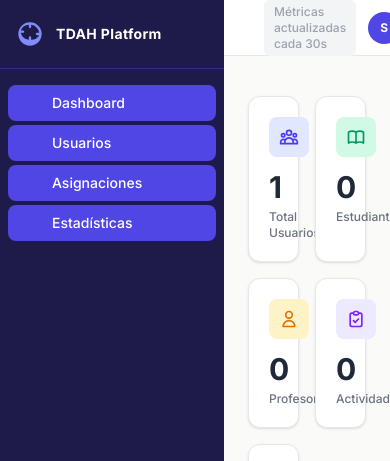
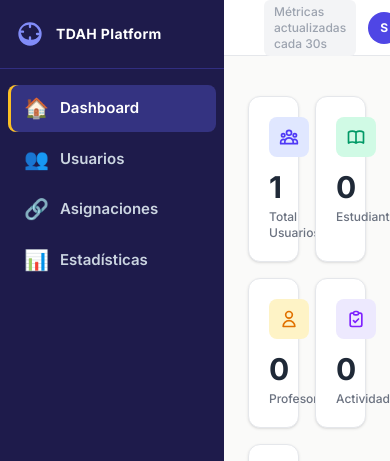
Before and after one commit to RicardoLaMadrid/tdah-platform, a Flask app: page /admin/ in a window 390 px wide. Shown: the top 461 px of the page. Run offline with Flask 3, Linux system fonts and the light colour scheme; the visitor is signed in with stand-in values (Sample User, id 1); data comes from the database, SQL or seed files in the repository; data that the repository does not hold is empty; style sheets or scripts are compiled from the project's sources.

Commit message:
feat(ui): unificar estilo de sidebar en los 3 roles (student/teacher/admin)
- Macro compartido _macros/sidebar.html: los 3 layouts generan sus links
  desde el mismo lugar (antes cada uno tenia su propio macro con padding,
  radio, tamano de icono y tipografia distintos)
- Clases .sidebar-link / -active / -featured en static/css/sidebar.css
- Hover consistente (fondo indigo suave + texto dorado), incluido sobre el
  link activo, que antes no tenia regla de hover y parecia muerto
- Estado activo con borde izquierdo dorado y aria-current

Fix: el estado activo se calculaba con startswith del prefijo del
blueprint, asi que en cualquier pagina de /teacher se marcaban los 4
links a la vez. Ahora cada link declara sus endpoints con `match`.

Fix: student/activities.html y student/progress.html extendian base.html
en vez de student_layout.html, asi que el sidebar salia VACIO en esas dos
paginas. Eso era el "algunas opciones desaparecen" del reporte.

Labels: sin x-show en student (mobile-drawer, el aside es siempre w-64)
y con x-show en teacher/admin (tienen boton Colapsar que baja a w-16).

Co-Authored-By: Claude Opus 5 <noreply@anthropic.com>

```diff
--- a/app/shared/templates/_layouts/admin_layout.html
+++ b/app/shared/templates/_layouts/admin_layout.html
@@ -1,27 +1,16 @@
 {% extends "base.html" %}
-
-{% macro nav_link(endpoint, label, icon_path) %}
-  <a href="{{ url_for(endpoint) }}"
-     class="flex items-center gap-3 px-3 py-2 rounded-lg text-sm font-medium transition-colors
-            {% if request.endpoint and request.endpoint.startswith(endpoint.split('.')[0]) %}
-              bg-[#4F46E5] text-white
-            {% else %}
-              text-[#C7D2FE] hover:bg-[#312E81] hover:text-white
-            {% endif %}">
-    <svg class="w-5 h-5 flex-shrink-0" viewBox="0 0 24 24" fill="none" stroke="currentColor" stroke-width="2" aria-hidden="true">
-      {{ icon_path }}
-    </svg>
-    <span x-show="sidebarOpen" x-transition class="truncate">{{ label }}</span>
-  </a>
-{% endmacro %}
+{% from "_macros/sidebar.html" import sidebar_link %}
 
 {% block sidebar_nav %}
-  {{ nav_link('admin.index', 'Dashboard',
-    '<path stroke-linecap="round" stroke-linejoin="round" d="M3 12l2-2m0 0l7-7 7 7M5 10v10a1 1 0 001 1h3m10-11l2 2m-2-2v10a1 1 0 01-1 1h-3m-6 0a1 1 0 001-1v-4a1 1 0 011-1h2a1 1 0 011 1v4a1 1 0 001 1m-6 0h6"/>') }}
-  {{ nav_link('admin.users', 'Usuarios',
-    '<path stroke-linecap="round" stroke-linejoin="round" d="M17 20h5v-2a3 3 0 00-5.356-1.857M17 20H7m10 0v-2c0-.656-.126-1.283-.356-1.857M7 20H2v-2a3 3 0 015.356-1.857M7 20v-2c0-.656.126-1.283.356-1.857m0 0a5.002 5.002 0 019.288 0M15 7a3 3 0 11-6 0 3 3 0 016 0zm6 3a2 2 0 11-4 0 2 2 0 014 0zM7 10a2 2 0 11-4 0 2 2 0 014 0z"/>') }}
-  {{ nav_link('admin.assignments', 'Asignaciones',
-    '<path stroke-linecap="round" stroke-linejoin="round" d="M13.828 10.172a4 4 0 00-5.656 0l-4 4a4 4 0 105.656 5.656l1.102-1.101m-.758-4.899a4 4 0 005.656 0l4-4a4 4 0 00-5.656-5.656l-1.1 1.1"/>') }}
-  {{ nav_link('admin.reports', 'Estadísticas',
-    '<path stroke-linecap="round" stroke-linejoin="round" d="M9 19v-6a2 2 0 00-2-2H5a2 2 0 00-2 2v6a2 2 0 002 2h2a2 2 0 002-2zm0 0V9a2 2 0 012-2h2a2 2 0 012 2v10m-6 0a2 2 0 002 2h2a2 2 0 002-2m0 0V5a2 2 0 012-2h2a2 2 0 012 2v14a2 2 0 01-2 2h-2a2 2 0 01-2-2z"/>') }}
+  {# drawer=False: igual que teacher, el aside se colapsa a w-16. #}
+  {{ sidebar_link('admin.index', 'Dashboard', '🏠') }}
+
+  {{ sidebar_link('admin.users', 'Usuarios', '👥',
+     match=['admin.users', 'admin.create_user', 'admin.edit_user', 'admin.delete_user']) }}
+
+  {{ sidebar_link('admin.assignments', 'Asignaciones', '🔗',
+     match=['admin.assignments', 'admin.assign_student', 'admin.inscribir_alumno']) }}
+
+  {{ sidebar_link('admin.reports', 'Estadísticas', '📊',
+     match=['admin.reports']) }}
 {% endblock %}
--- /dev/null
+++ b/app/shared/templates/_macros/sidebar.html
@@ -0,0 +1,35 @@
+{#
+  Macro compartido por student_layout / teacher_layout / admin_layout.
+  Todos los links del sidebar salen de acá para que los 3 roles se vean
+  igual. Los estilos viven en static/css/sidebar.css.
+
+  Parámetros:
+    endpoint  — endpoint Flask del link (url_for)
+    label     — texto visible
+    icon      — emoji
+    match     — lista de prefijos de endpoint que también marcan activo
+                este link (ej: 'teacher.student_detail' para "Estudiantes").
+                Vacío = solo coincidencia exacta con `endpoint`.
+    drawer    — True en layouts con sidebar_mode=mobile-drawer.
+                En ese modo el aside es siempre w-64 y base.html arranca
+                con sidebarOpen=false, así que el label NO puede depender
+                de sidebarOpen o se ve solo el icono en desktop.
+                En modo desktop sí depende: el botón "Colapsar" de
+                base.html achica el aside a w-16 y el texto no entra.
+    featured  — resalta el link (Actividades AR)
+#}
+{% macro sidebar_link(endpoint, label, icon, match=[], drawer=False, featured=False) %}
+  {%- set ep = request.endpoint or '' -%}
+  {%- set ns = namespace(active = (ep == endpoint)) -%}
+  {%- for prefix in match -%}
+    {%- if ep.startswith(prefix) -%}{%- set ns.active = True -%}{%- endif -%}
+  {%- endfor -%}
+  {%- set active = ns.active -%}
+  <a href="{{ url_for(endpoint) }}"
+     class="sidebar-link{% if active %} sidebar-link-active{% endif %}{% if featured %} sidebar-link-featured{% endif %}"
+     {% if active %}aria-current="page"{% endif %}>
+    <span class="sidebar-link-icon" aria-hidden="true">{{ icon }}</span>
+    <span class="sidebar-link-label"
+          {% if not drawer %}x-show="sidebarOpen" x-transition{% endif %}>{{ label }}</span>
+  </a>
+{% endmacro %}
--- a/app/shared/templates/base.html
+++ b/app/shared/templates/base.html
@@ -12,6 +12,7 @@
   <link href="https://fonts.googleapis.com/css2?family=Inter:wght@400;500;600;700&display=swap" rel="stylesheet">
   <link rel="stylesheet" href="{{ url_for('static', filename='css/output.css') }}">
   <link rel="stylesheet" href="{{ url_for('static', filename='css/instrucciones.css') }}">
+  <link rel="stylesheet" href="{{ url_for('static', filename='css/sidebar.css') }}">
   <link rel="icon" href="{{ url_for('static', filename='favicon.ico') }}">
   {% block extra_css %}{% endblock %}
 </head>
@@ -62,7 +63,7 @@
         :class="sidebarOpen ? 'translate-x-0' : '-translate-x-full lg:translate-x-0'"
         class="fixed lg:sticky inset-y-0 lg:inset-y-auto lg:top-0 left-0 z-40 w-64 h-full lg:h-screen bg-[#1E1B4B] text-[#C7D2FE] flex flex-col transition-transform duration-200 ease-in-out"
       {% else %}
-        :class="sidebarOpen ? 'w-56' : 'w-16'"
+        :class="sidebarOpen ? 'w-56' : 'w-16 sidebar-collapsed'"
         class="flex-shrink-0 bg-[#1E1B4B] text-[#C7D2FE] flex flex-col transition-all duration-200"
       {% endif %}
       aria-label="Menú principal">
--- /dev/null
+++ b/app/static/css/sidebar.css
@@ -0,0 +1,132 @@
+/* ==========================================================
+   SIDEBAR — estilo unificado para los 3 roles
+   El <aside> lo pinta base.html con bg-[#1E1B4B] (oscuro) en los
+   tres layouts, así que la variante base asume fondo oscuro.
+   ========================================================== */
+
+.sidebar-link {
+  display: flex;
+  align-items: center;
+  gap: 0.75rem;
+  padding: 0.75rem 1rem;
+  border-radius: 0.5rem;
+  color: #CBD5E1;
+  font-weight: 600;
+  font-size: 0.9375rem;
+  text-decoration: none;
+  transition: background-color 0.15s ease, color 0.15s ease,
+              transform 0.15s ease, box-shadow 0.15s ease;
+}
+
+.sidebar-link:hover {
+  background: rgba(99, 102, 241, 0.22);
+  color: #FBBF24;
+  transform: translateX(2px);
+}
+
+.sidebar-link:focus-visible {
+  outline: 2px solid #FBBF24;
+  outline-offset: -2px;
+}
+
+.sidebar-link-icon {
+  font-size: 1.25rem;
+  line-height: 1;
+  flex-shrink: 0;
+  width: 1.5rem;
+  text-align: center;
+}
+
+.sidebar-link-label {
+  flex: 1;
+  min-width: 0;
+  overflow: hidden;
+  text-overflow: ellipsis;
+  white-space: nowrap;
+}
+
+/* ── Estado activo ─────────────────────────────────────── */
+
+.sidebar-link-active {
+  background: rgba(99, 102, 241, 0.32);
+  color: #FFFFFF;
+  box-shadow: inset 3px 0 0 #FBBF24;
+}
+
+/* Sin esta regla el hover no hacía nada sobre el link activo */
+.sidebar-link-active:hover {
+  background: rgba(99, 102, 241, 0.45);
+  color: #FFFFFF;
+  box-shadow: inset 3px 0 0 #FBBF24;
+}
+
+/* ── Link destacado (Actividades AR) ───────────────────── */
+
+.sidebar-link-featured {
+  background: linear-gradient(135deg, #7C3AED 0%, #4F46E5 100%);
+  color: #FFFFFF;
+  font-weight: 700;
+  margin-top: 1rem;
+  box-shadow: 0 4px 12px rgba(124, 58, 237, 0.4);
+}
+
+.sidebar-link-featured:hover {
+  background: linear-gradient(135deg, #8B5CF6 0%, #6366F1 100%);
+  color: #FFFFFF;
+  transform: translateX(2px) scale(1.02);
+  box-shadow: 0 6px 20px rgba(124, 58, 237, 0.6);
+}
+
+.sidebar-link-featured.sidebar-link-active {
+  box-shadow: 0 4px 12px rgba(124, 58, 237, 0.5), inset 3px 0 0 #FBBF24;
+}
+
+/* ── Sidebar colapsada (teacher/admin, botón "Colapsar") ──
+   El aside baja a w-16 y los labels se ocultan con x-show.
+   Centramos el icono para que no quede pegado al borde. */
+
+.sidebar-collapsed .sidebar-link {
+  justify-content: center;
+  padding-left: 0.5rem;
+  padding-right: 0.5rem;
+  gap: 0;
+}
+
+.sidebar-collapsed .sidebar-link:hover {
+  transform: none;
+}
+
+/* ── Variante para fondo claro ─────────────────────────────
+   Hoy ningún layout la usa (los 3 asides son oscuros). Queda
+   lista por si algún sidebar pasa a fondo blanco: aplicar
+   .sidebar-light en el <aside>. */
+
+.sidebar-light .sidebar-link {
+  color: #475569;
+}
+
+.sidebar-light .sidebar-link:hover {
+  background: #E0E7FF;
+  color: #4338CA;
+}
+
+.sidebar-light .sidebar-link-active {
+  background: #E0E7FF;
+  color: #4338CA;
+  box-shadow: inset 3px 0 0 #6366F1;
+}
+
+.sidebar-light .sidebar-link-active:hover {
+  background: #C7D2FE;
+  color: #3730A3;
+  box-shadow: inset 3px 0 0 #6366F1;
+}
+
+@media (prefers-reduced-motion: reduce) {
+  .sidebar-link,
+  .sidebar-link:hover,
+  .sidebar-link-featured:hover {
+    transform: none;
+    transition: none;
+  }
+}
--- a/app/templates/student/activities.html
+++ b/app/templates/student/activities.html
@@ -1,4 +1,4 @@
-{% extends 'base.html' %}
+{% extends "_layouts/student_layout.html" %}
 {% block title %}Mis Actividades — Plataforma TDAH{% endblock %}
 {% block page_title %}Mis Actividades{% endblock %}
 
--- a/app/templates/student/progress.html
+++ b/app/templates/student/progress.html
@@ -1,4 +1,4 @@
-{% extends 'base.html' %}
+{% extends "_layouts/student_layout.html" %}
 {% block title %}Mi Progreso — Plataforma TDAH{% endblock %}
 
 {% block content %}
@@ -237,6 +237,9 @@
 {% endblock %}
 
 {% block extra_js %}
+{# super() trae la mascota Tito de student_layout, que a su vez llama al
+   extra_js de base.html. Sin esto se pierden los dos. #}
+{{ super() }}
 <script src="https://cdn.jsdelivr.net/npm/chart.js@4.4.0/dist/chart.umd.min.js"></script>
 
 <script>
```
Also changed, not shown: app/shared/templates/_layouts/student_layout.html (+13 -39 lines), app/shared/templates/_layouts/teacher_layout.html (+14 -23 lines).
